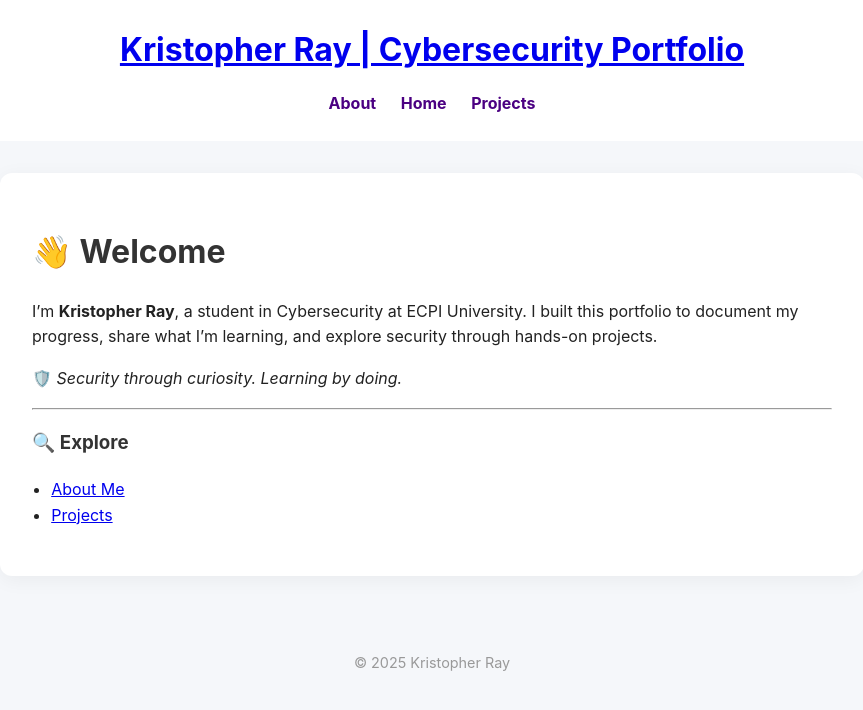
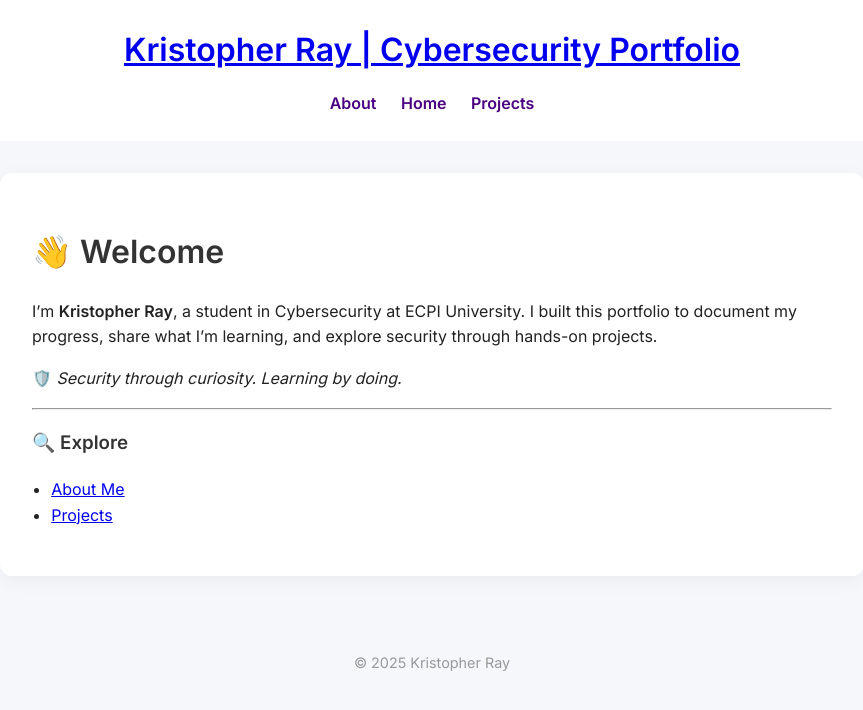
Before and after one commit to sovulent/sovulent.github.io, a Jekyll site: the page built from index.md, in a window 1280 px wide. Shown: the top 710 px of the page, without its empty margins (208-1071 px from the left). Built offline with Jekyll 4.4.1, drawn with Linux system fonts in a browser that asks for light colours.

Commit message:
Update default.html

```diff
--- a/_layouts/default.html
+++ b/_layouts/default.html
@@ -3,8 +3,9 @@
 <head>
   <meta charset="UTF-8">
   <title>{{ page.title }} | {{ site.title }}</title>
+  <meta name="viewport" content="width=device-width, initial-scale=1">
+  <link href="https://fonts.googleapis.com/css2?family=Inter:wght@400;600&display=swap" rel="stylesheet">
   <link rel="stylesheet" href="{{ '/assets/style.css' | relative_url }}">
-  <meta name="viewport" content="width=device-width, initial-scale=1">
 </head>
 <body>
   <header>
```
